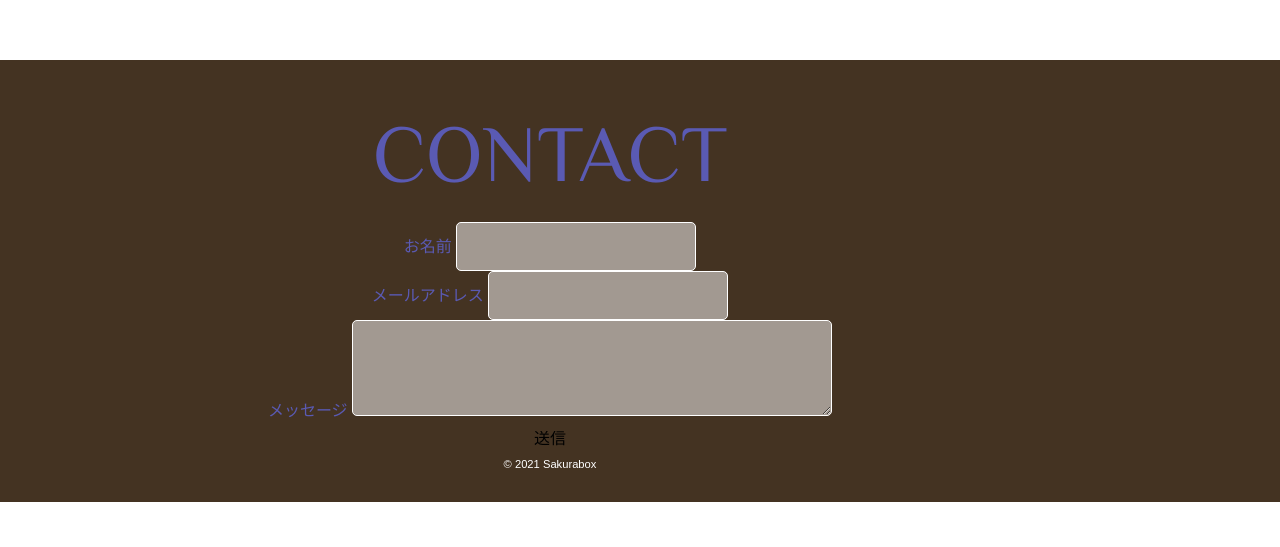
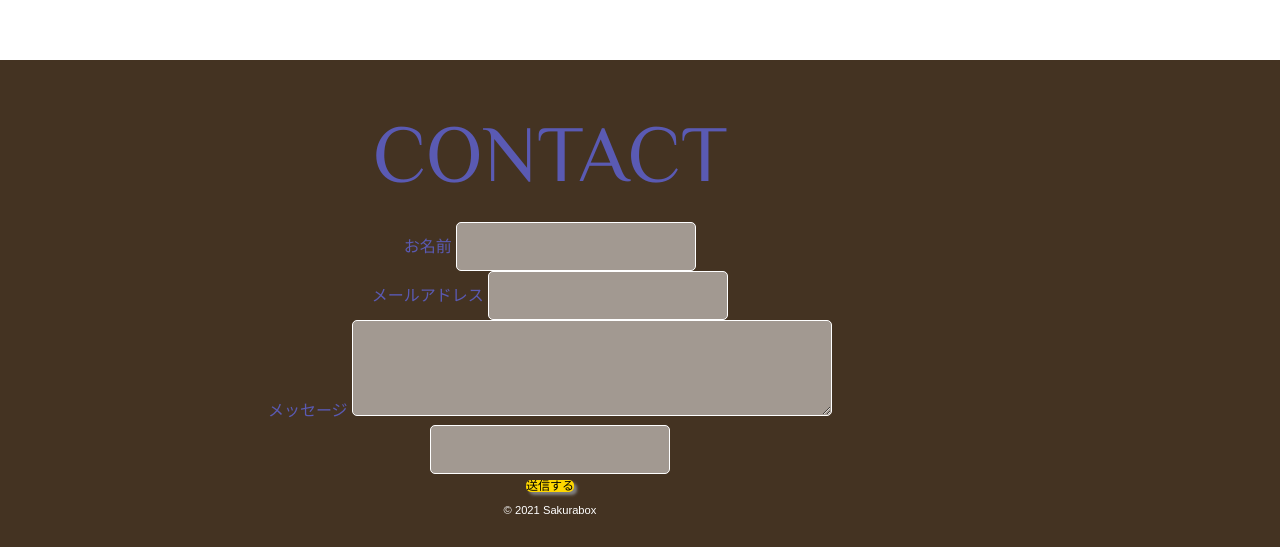
Before and after one commit to sakupuu/homepage, a plain HTML site: page contact.html in a window 1280 px wide. Shown: the part 740-1287 px from the top of the page. Before the commit the page ends 1242 px from the top, so only its background shows below. Drawn offline with Linux system fonts and the light colour scheme; some packages are replaced by stand-ins of ours.

Commit message:
modify btn

```diff
--- a/contact.html
+++ b/contact.html
@@ -45,7 +45,8 @@
           <textarea id="message" name="your-message"></textarea>
         </div>
 
-        <input type="submit" class="button" value="送信">
+          <p><input type="text"></p>
+          <p><input class="decorated-btn click-down" type="submit" value="送信する"></p>
       </from>
       <p><small>&copy; 2021 Sakurabox</small></p>
     </div>
--- a/css/style.css
+++ b/css/style.css
@@ -203,3 +203,22 @@ input[type="submit"] {
   cursor: pointer;
   line-height: 1;
 }
+
+/* 送信ボタン */
+.decorated-btn {
+  background-color: gold;
+  font-size: 12px;
+  border-radius: 5px;
+  border-bottom: solid 3px goldenrod;
+  box-shadow: 3px 3px 3px gray;
+  transition: 0.3s;
+}
+
+.click-down:active {
+  transform: translateY(2px);
+  border-bottom: none;
+}
+
+.decorated-btn:hover {
+  background-color: orange;
+}
```
